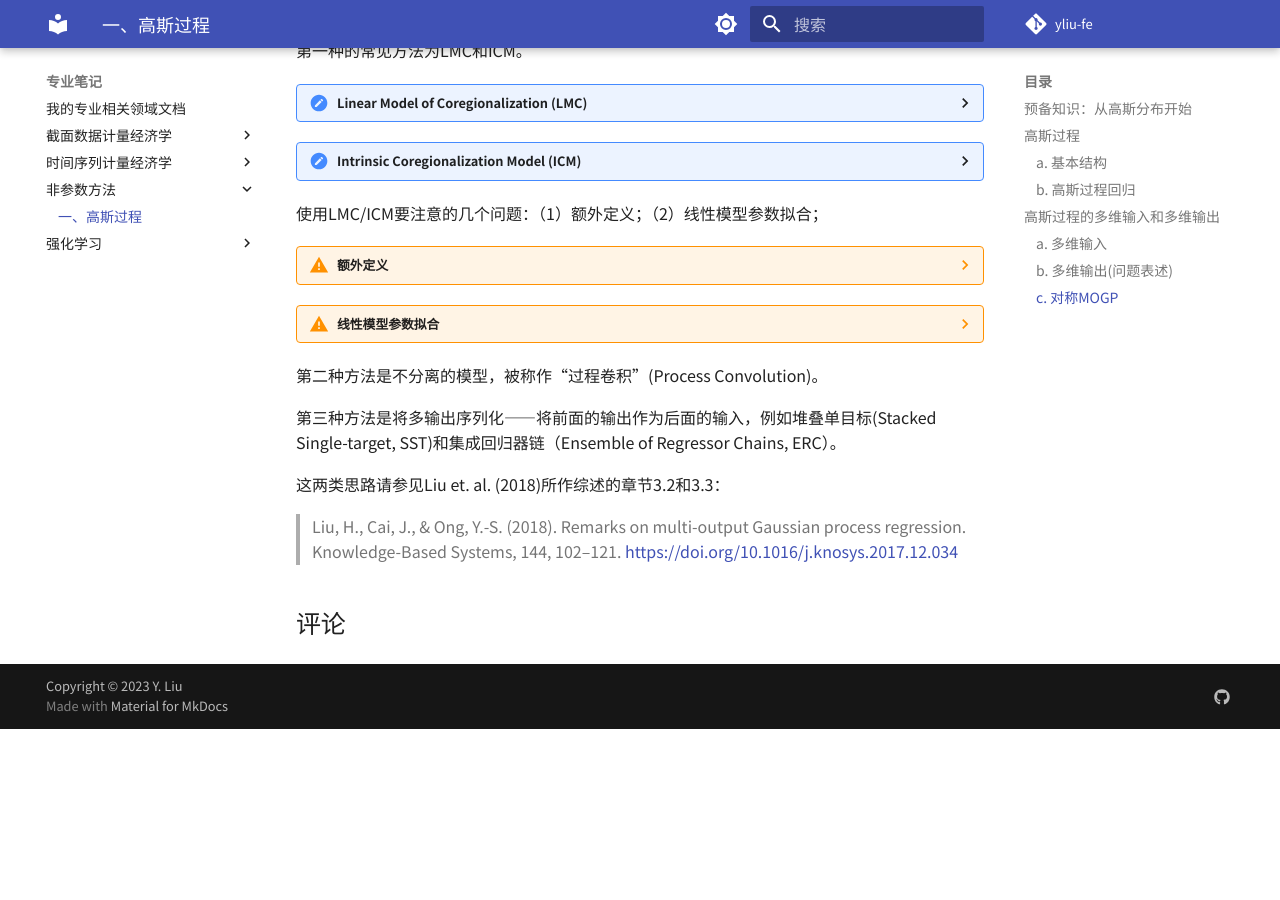
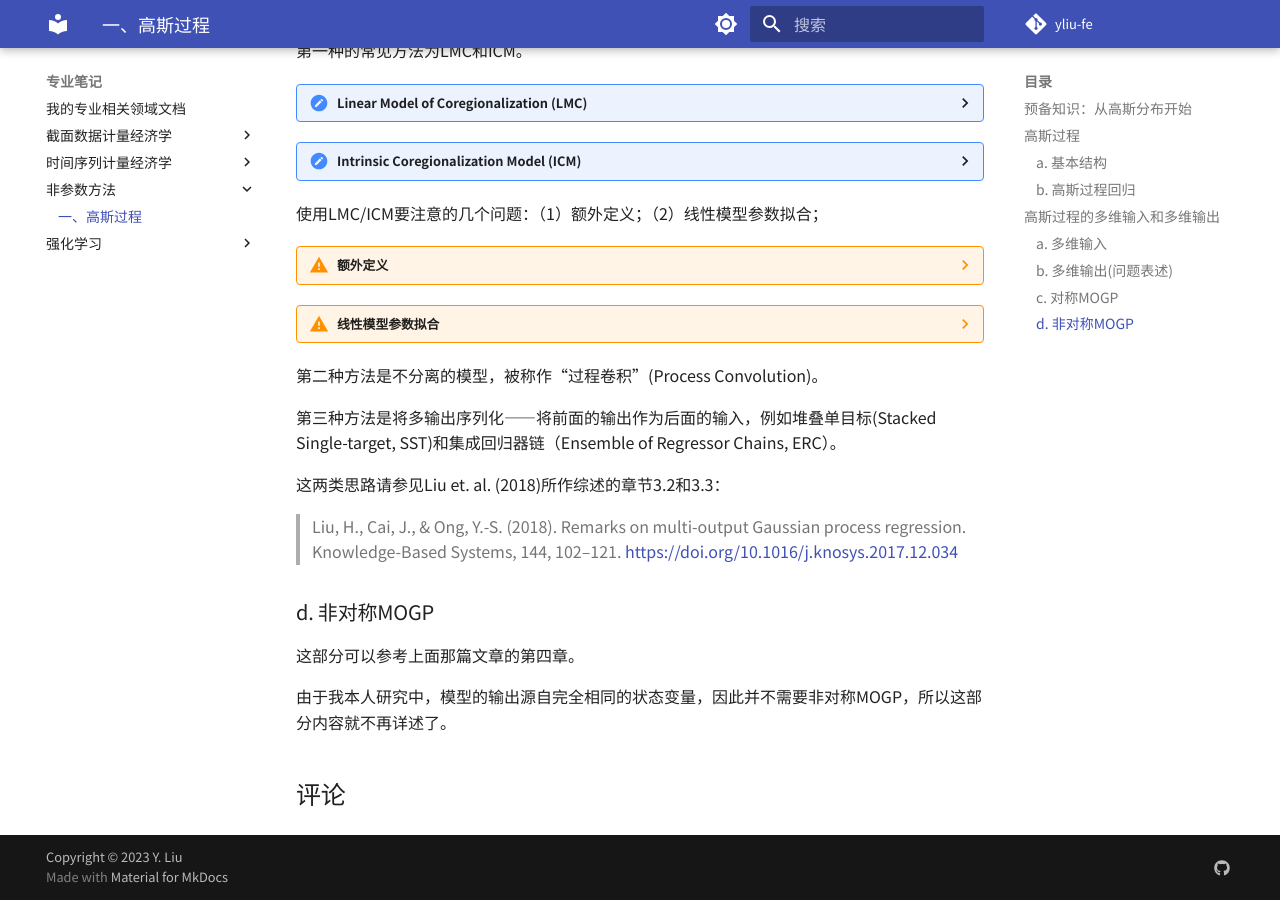
Before and after one commit to yliu-fe/yliu-fe.github.io, an MkDocs documentation site: the page built from docs/Majors/Non_Parametric/Gaussian_Process.md, in a window 1280 px wide and 900 px high, scrolled down 6042 px. Built offline with MkDocs 1.6.1 and Material for MkDocs 9.7.7, drawn with Linux system fonts in a browser that asks for light colours; comment, search, counter and statistics services are not loaded; before the commit the page ends 6771 px from its top, so only the background shows below that.

Commit message:
Finish Gaussian Process 2

```diff
--- a/docs/Majors/Non_Parametric/Gaussian_Process.md
+++ b/docs/Majors/Non_Parametric/Gaussian_Process.md
@@ -316,3 +316,8 @@ $$
 这两类思路请参见Liu et. al. (2018)所作综述的章节3.2和3.3：
 
 > Liu, H., Cai, J., & Ong, Y.-S. (2018). Remarks on multi-output Gaussian process regression. Knowledge-Based Systems, 144, 102–121. <https://doi.org/10.1016/j.knosys.2017.12.034>
+
+### d. 非对称MOGP
+这部分可以参考上面那篇文章的第四章。
+
+由于我本人研究中，模型的输出源自完全相同的状态变量，因此并不需要非对称MOGP，所以这部分内容就不再详述了。
```
